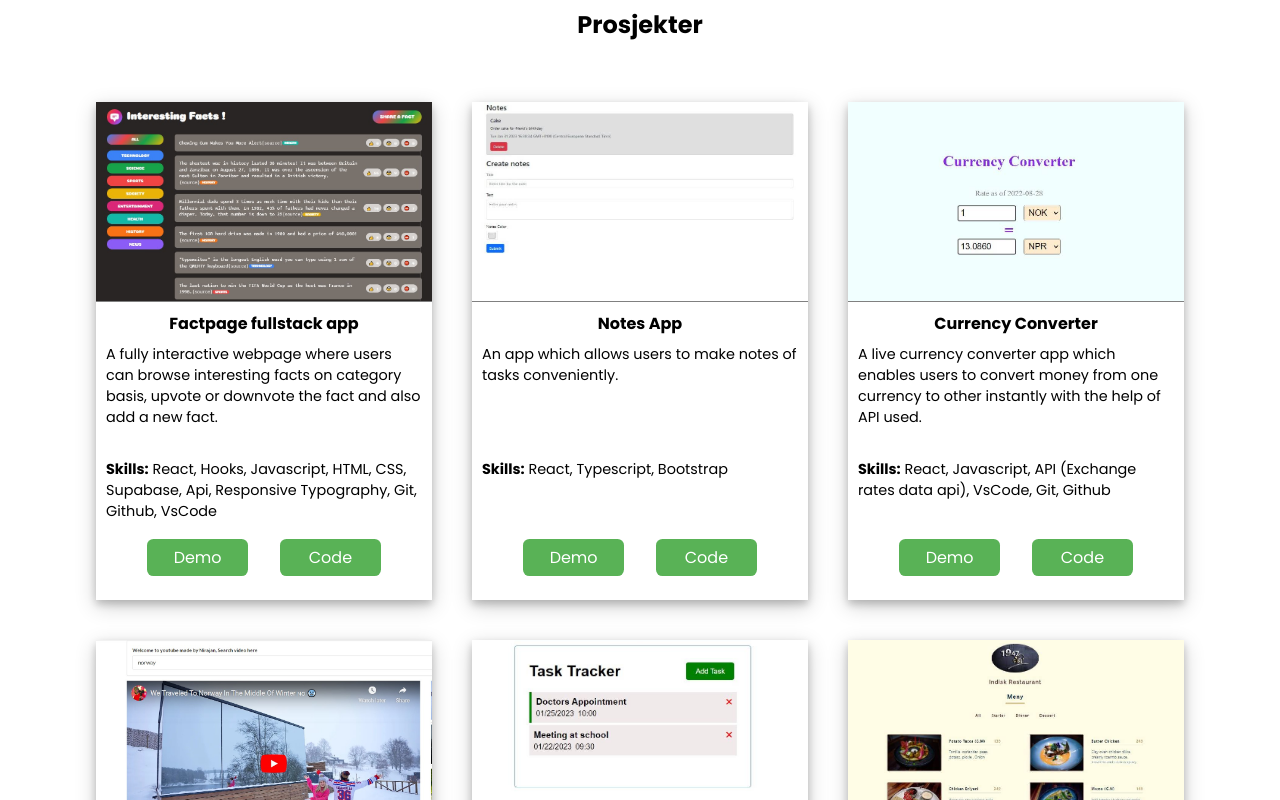
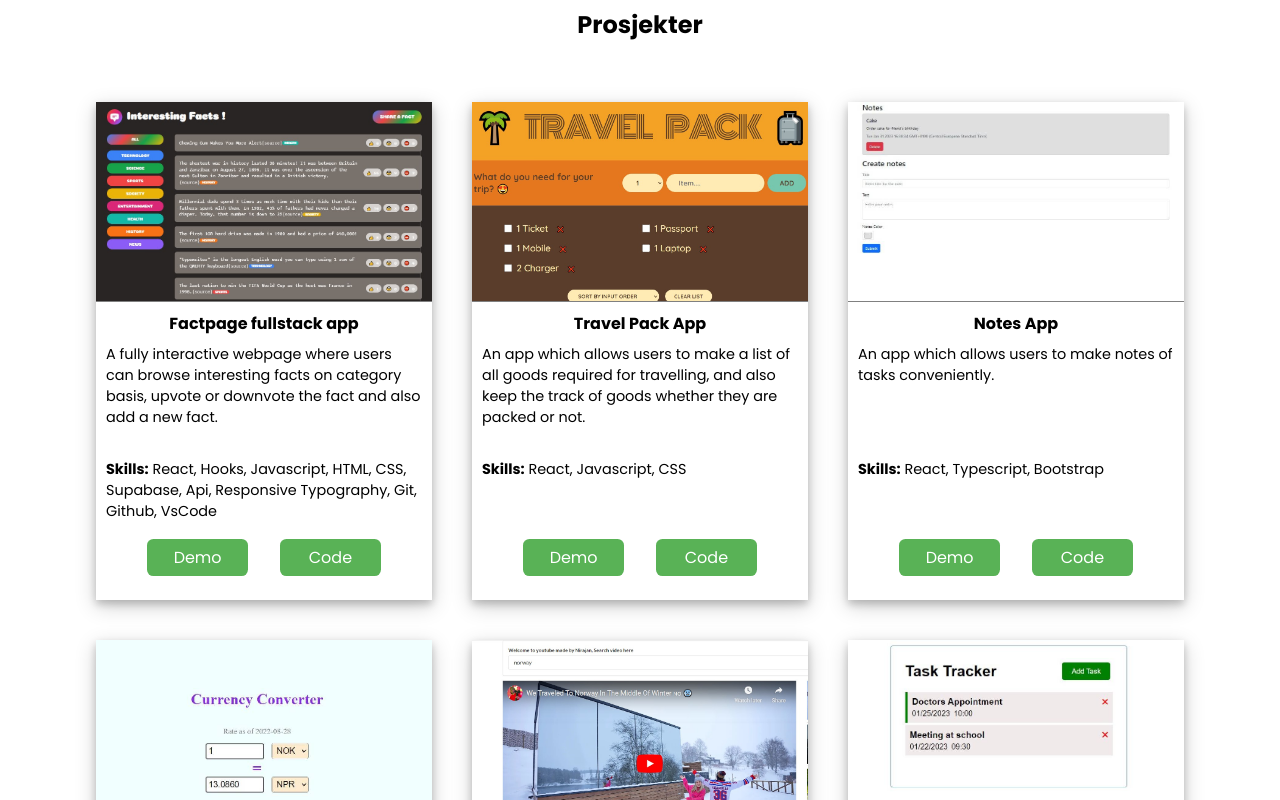
Before and after one commit to nirajan1985/portfolio-website, a React (Create React App) app: page / in a window 1280 px wide. Shown: the part 822-1622 px from the top of the page. Built offline with nearby package versions, Linux system fonts and the light colour scheme.

Commit message:
Adding new project Travel App

```diff
--- a/src/components/project/ProjectData.js
+++ b/src/components/project/ProjectData.js
@@ -4,6 +4,7 @@ import r3 from "../../img/r3.jpg";
 import r4 from "../../img/r4.jpg";
 import r5 from "../../img/r5.jpg";
 import r6 from "../../img/r6.jpg";
+import travel from "../../img/travel.jpg";
 
 const Data = [
   {
@@ -15,6 +16,15 @@ const Data = [
       "React, Hooks, Javascript, HTML, CSS, Supabase, Api,  Responsive Typography, Git, Github, VsCode",
     demo_link: "https://factpage.netlify.app/",
     github_link: "https://github.com/nirajan1985/factpage-fullstack-app",
+  },
+  {
+    id: 7,
+    image: travel,
+    title: "Travel Pack App",
+    desc: "An app which allows users to make a list of all goods required for travelling, and also keep the track of goods whether they are packed or not. ",
+    skills: "React, Javascript, CSS",
+    demo_link: "https://travel-list-six.vercel.app/",
+    github_link: "https://github.com/nirajan1985/travel-list",
   },
   {
     id: 2,
```
Also changed, not shown: src/img/travel.jpg (added).
